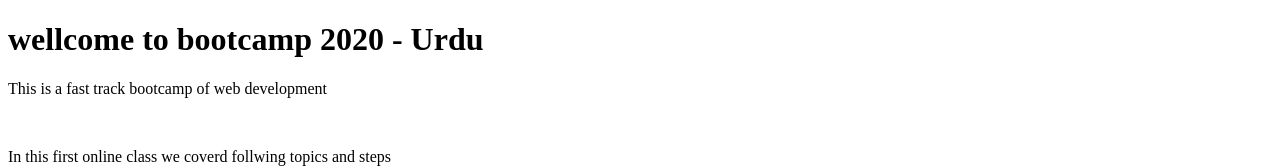
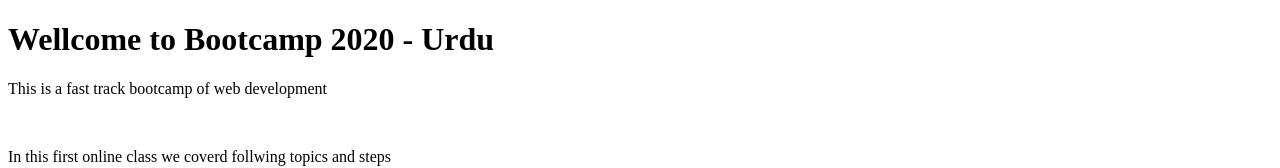
Before and after one commit to MuhammadRoheel/FastTrackBootcamp2020-urdu, a plain HTML site: page index.html in a window 1280 px wide. Shown: the top 168 px of the page. Drawn offline with Linux system fonts and the light colour scheme.

Commit message:
Update index.html

```diff
--- a/index.html
+++ b/index.html
@@ -3,10 +3,10 @@
   <head>
     <meta charset="UTF-8" />
     <meta name="viewport" content="width=device-width, initial-scale=1.0" />
-    <title>Document</title>
+    <title>Muhammad Roheel</title>
   </head>
   <body>
-    <h1>wellcome to bootcamp 2020 - Urdu</h1>
+    <h1>Wellcome to Bootcamp 2020 - Urdu</h1>
     <p>This is a fast track bootcamp of web development</p>
     <br />
     <p>In this first online class we coverd follwing topics and steps</p>
```
